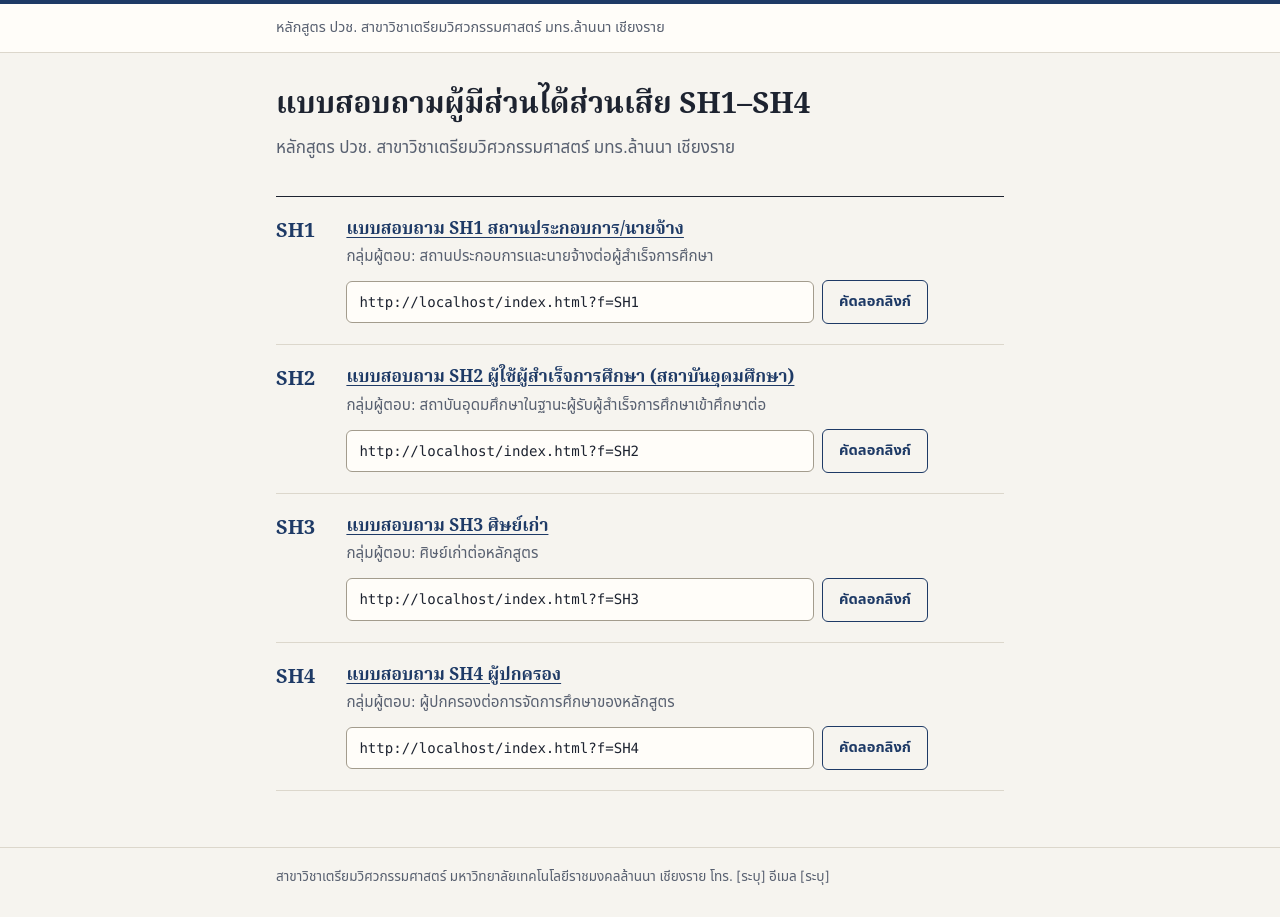
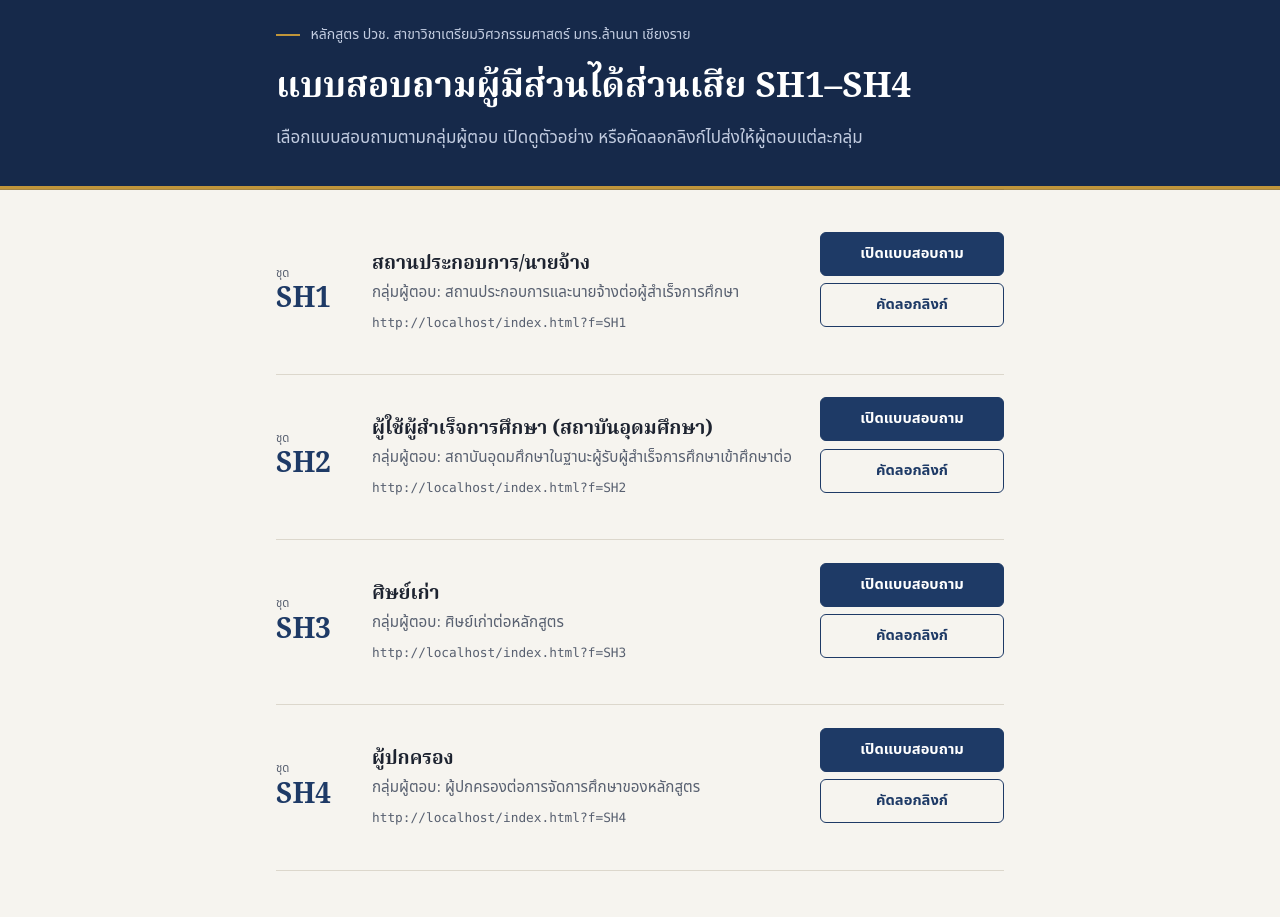
Before and after one commit to Bluewittawat/sh-survey, a plain HTML site: page index.html in a window 1280 px wide. Shown: the top 917 px of the page. Drawn offline with Linux system fonts and the light colour scheme; a web font is replaced by a local one.

Commit message:
Redesign: full-width header band, cleaner form index, framed instructions
Co-Authored-By: Claude Opus 5.5 <noreply@anthropic.com>

```diff
--- a/index.html
+++ b/index.html
@@ -11,8 +11,8 @@
 </script>
 <meta name="viewport" content="width=device-width, initial-scale=1, viewport-fit=cover">
 <meta name="color-scheme" content="light dark">
-<meta name="theme-color" content="#f6f4ef" media="(prefers-color-scheme: light)">
-<meta name="theme-color" content="#12151b" media="(prefers-color-scheme: dark)">
+<meta name="theme-color" content="#16294a" media="(prefers-color-scheme: light)">
+<meta name="theme-color" content="#17223b" media="(prefers-color-scheme: dark)">
 <meta name="robots" content="noindex">
 <title>แบบสอบถามผู้มีส่วนได้ส่วนเสีย</title>
 <link rel="preconnect" href="https://fonts.googleapis.com">
@@ -36,6 +36,10 @@
   --error-soft: #fbefed;
   --focus: #b35c00;
   --hover: #eeebe4;
+  --band: #16294a;
+  --band-ink: #ffffff;
+  --band-muted: #c2cce0;
+  --gold: #c0953a;
   --font-body: 'IBM Plex Sans Thai Looped', 'IBM Plex Sans Thai', 'Noto Sans Thai', 'Leelawadee UI', 'Leelawadee',
                'Thonburi', 'Tahoma', system-ui, -apple-system, 'Segoe UI', sans-serif;
   --font-head: 'Noto Serif Thai', 'Noto Serif', 'Leelawadee UI', 'Thonburi', 'Tahoma', Georgia, serif;
@@ -59,6 +63,10 @@
     --error-soft: #36201d;
     --focus: #ffb35c;
     --hover: #20252f;
+    --band: #17223b;
+    --band-ink: #f3f1ec;
+    --band-muted: #b3bdd2;
+    --gold: #d2a64b;
   }
 }
 
@@ -91,27 +99,32 @@ body {
 a { color: var(--accent); text-underline-offset: 3px; }
 :focus-visible { outline: 3px solid var(--focus); outline-offset: 2px; }
 
-/* ---------- masthead / footer ---------- */
-.masthead {
-  border-top: 4px solid var(--accent);
-  border-bottom: 1px solid var(--line);
-  padding-top: env(safe-area-inset-top, 0px);
-  background: var(--surface);
+/* ---------- hero (แถบหัวเต็มความกว้าง) / footer ---------- */
+h1, h2, h3 { font-family: var(--font-head); font-weight: 600; line-height: 1.45; margin: 0; }
+.hero {
+  position: relative;
+  background: var(--band); color: var(--band-ink);
+  /* พื้นหลังและเส้นทองเต็มความกว้างจอ ด้วย box-shadow / border-image-outset (ไม่ทำให้เกิด horizontal scroll) */
+  box-shadow: 0 0 0 100vmax var(--band);
+  border-bottom: 4px solid var(--gold);
+  border-image: linear-gradient(var(--gold), var(--gold)) 0 0 1 0 / 0 0 4px 0 / 0 100vmax;
+  clip-path: inset(0 -100vmax);
+  padding: calc(1.5rem + env(safe-area-inset-top, 0px)) 0 2rem;
+  margin-bottom: 1.75rem;
 }
-.masthead .wrap { padding-top: .7rem; padding-bottom: .7rem; }
-.masthead p { margin: 0; font-size: .9rem; color: var(--muted); font-weight: 500; }
-.site-foot { margin-top: 3.5rem; border-top: 1px solid var(--line); }
-.site-foot .wrap { padding-top: 1.1rem; padding-bottom: 1.5rem; }
+.eyebrow { display: flex; align-items: center; gap: .65rem; margin: 0 0 1.15rem; font-size: .88rem; font-weight: 500; color: var(--band-muted); line-height: 1.5; }
+.eyebrow::before { content: ''; flex: none; width: 24px; height: 2px; background: var(--gold); }
+.hero h1 { font-size: clamp(1.55rem, 1.1rem + 2vw, 2.2rem); line-height: 1.4; color: var(--band-ink); }
+.hero-sub { margin: .7rem 0 0; color: var(--band-muted); max-width: 38em; }
+.site-foot { margin-top: 4rem; border-top: 1px solid var(--line); background: var(--surface); }
+.site-foot .wrap { padding-top: 1.2rem; padding-bottom: 1.6rem; }
 .site-foot p { margin: 0; font-size: .85rem; color: var(--muted); }
 
-/* ---------- headings ---------- */
-h1, h2, h3 { font-family: var(--font-head); font-weight: 600; line-height: 1.45; margin: 0; }
-.form-head { padding: 2rem 0 1.25rem; }
-.form-head h1 { font-size: clamp(1.4rem, 1.05rem + 1.5vw, 1.85rem); }
-.form-head .subtitle { margin: .4rem 0 0; color: var(--muted); }
-
 /* ---------- intro ---------- */
-.intro { border-top: 1px solid var(--ink); border-bottom: 1px solid var(--line); padding: 1.1rem 0 1.2rem; }
+.intro {
+  background: var(--surface); border: 1px solid var(--line); border-left: 4px solid var(--gold);
+  border-radius: 4px; padding: 1.1rem 1.35rem 1.25rem; margin-top: 1.25rem;
+}
 .intro h2 { font-size: 1.15rem; margin-bottom: .35rem; }
 .intro p { margin: .45rem 0; }
 .intro .intro-thanks { margin-top: 1rem; }
@@ -278,26 +291,29 @@ input[type="text"]:disabled { opacity: .5; }
 .hp { position: absolute; left: -10000px; top: auto; width: 1px; height: 1px; overflow: hidden; }
 
 /* thanks */
-.thanks { padding: 2.5rem 0 1rem; }
-.thanks h1 { font-size: clamp(1.35rem, 1.05rem + 1.4vw, 1.75rem); }
 .thanks-msg {
-  margin: 1.5rem 0 0; padding: 1rem 1.2rem; font-size: 1.08rem;
-  border-left: 3px solid var(--accent); background: var(--surface);
+  margin: 2rem 0 0; padding: 1.25rem 1.4rem; font-size: 1.1rem;
+  border: 1px solid var(--line); border-left: 4px solid var(--gold); border-radius: 4px; background: var(--surface);
 }
 .thanks-msg:focus { outline: none; }
 
 /* index */
-.index-head { padding: 2rem 0 .5rem; }
-.index-head h1 { font-size: clamp(1.4rem, 1.05rem + 1.5vw, 1.85rem); }
-.index-head p { margin: .4rem 0 0; color: var(--muted); }
-.form-list { list-style: none; margin: 1.5rem 0 0; padding: 0; border-top: 1px solid var(--ink); }
-.form-list li { display: grid; grid-template-columns: 3.4rem minmax(0, 1fr); gap: .2rem 1rem; padding: 1.25rem 0; border-bottom: 1px solid var(--line); }
-.form-key { font-family: var(--font-head); font-weight: 700; font-size: 1.25rem; color: var(--accent); line-height: 1.5; }
-.form-list h2 { font-size: 1.08rem; }
-.form-list .group { margin: .15rem 0 .6rem; color: var(--muted); font-size: .95rem; }
-.link-row { display: flex; flex-wrap: wrap; gap: .5rem; align-items: center; }
-.link-row input { flex: 1 1 240px; font-size: .88rem; font-family: ui-monospace, 'SFMono-Regular', Menlo, Consolas, monospace; }
-.copy-msg { font-size: .85rem; color: var(--accent); min-width: 5em; }
+.index-note { margin: 0 0 1.25rem; color: var(--muted); font-size: .95rem; }
+.form-list { list-style: none; margin: -.5rem 0 0; padding: 0; }
+.form-row {
+  display: grid; grid-template-columns: 4.75rem minmax(0, 1fr) auto; gap: .5rem 1.25rem; align-items: center;
+  padding: 1.4rem 0; border-bottom: 1px solid var(--line);
+}
+.form-key { font-family: var(--font-head); font-weight: 700; font-size: 1.75rem; line-height: 1.1; color: var(--accent); font-variant-numeric: lining-nums; }
+.form-key span { display: block; margin-bottom: .3rem; font-family: var(--font-body); font-size: .72rem; font-weight: 500; color: var(--muted); }
+.form-row h2 { font-size: 1.2rem; line-height: 1.5; }
+.form-row h2 a { color: var(--ink); text-decoration: none; }
+.form-row h2 a:hover { color: var(--accent); text-decoration: underline; }
+.form-row .group { margin: .15rem 0 0; color: var(--muted); font-size: .95rem; line-height: 1.6; }
+.form-url { margin: .4rem 0 0; font-family: ui-monospace, 'SFMono-Regular', Menlo, Consolas, monospace; font-size: .8rem; color: var(--muted); overflow-wrap: anywhere; }
+.form-actions { display: flex; flex-direction: column; gap: .45rem; min-width: 11.5rem; }
+a.btn { display: inline-flex; align-items: center; justify-content: center; text-decoration: none; }
+.copy-msg { font-size: .82rem; color: var(--accent); text-align: center; min-height: 1.3em; line-height: 1.3; }
 
 /* ---------- narrow screens ---------- */
 @media (max-width: 719.98px) {
@@ -336,7 +352,11 @@ input[type="text"]:disabled { opacity: .5; }
   .scale-end.high { grid-row: 2; text-align: right; }
   .nav .btn { flex: 1 1 0; padding-left: .75rem; padding-right: .75rem; }
   .nav .spacer { display: none; }
-  .form-list li { grid-template-columns: 1fr; }
+  .form-row { grid-template-columns: 3.75rem minmax(0, 1fr); }
+  .form-key { font-size: 1.4rem; }
+  .form-actions { grid-column: 1 / -1; flex-direction: row; flex-wrap: wrap; min-width: 0; }
+  .form-actions .btn { flex: 1 1 0; }
+  .copy-msg { flex-basis: 100%; }
 }
 @media (prefers-reduced-motion: reduce) {
   *, *::before, *::after { transition: none !important; animation: none !important; scroll-behavior: auto !important; }
@@ -345,7 +365,6 @@ input[type="text"]:disabled { opacity: .5; }
 </head>
 <body>
 <a class="skip" href="#main">ข้ามไปยังเนื้อหา</a>
-<header class="masthead"><div class="wrap"><p id="program-name"></p></div></header>
 <main id="main" class="wrap" tabindex="-1">
   <noscript><p>กรุณาเปิดใช้งาน JavaScript ในเบราว์เซอร์เพื่อทำแบบสอบถาม</p></noscript>
 </main>
@@ -539,7 +558,6 @@ function isScriptUrlSet(url) {
   let uidCounter = 0;
   function uid(p) { uidCounter += 1; return (p || 'id') + uidCounter; }
 
-  document.getElementById('program-name').textContent = CONFIG.programShort;
   document.getElementById('contact-line').textContent = CONFIG.contact;
 
   /* สร้าง element โดยใช้ textContent / setAttribute เท่านั้น */
@@ -569,54 +587,68 @@ function isScriptUrlSet(url) {
     return i < 0 ? [title, ''] : [title.slice(0, i), title.slice(i + 3)];
   }
 
+  /* แถบหัวเต็มความกว้าง: ชื่อหลักสูตร + หัวเรื่อง */
+  function hero(title, sub) {
+    return el('header', { class: 'hero' }, [
+      el('p', { class: 'eyebrow', text: CONFIG.programShort }),
+      el('h1', { text: title }),
+      sub ? el('p', { class: 'hero-sub', text: sub }) : null,
+    ]);
+  }
+
   /* =============================================================== หน้ารวมลิงก์ */
   function renderIndex() {
     document.title = 'แบบสอบถามผู้มีส่วนได้ส่วนเสีย SH1–SH4';
-    main.replaceChildren();
-    main.append(el('div', { class: 'index-head' }, [
-      el('h1', { text: 'แบบสอบถามผู้มีส่วนได้ส่วนเสีย SH1–SH4' }),
-      el('p', { text: CONFIG.programShort }),
-    ]));
+    main.replaceChildren(hero('แบบสอบถามผู้มีส่วนได้ส่วนเสีย SH1–SH4',
+      'เลือกแบบสอบถามตามกลุ่มผู้ตอบ เปิดดูตัวอย่าง หรือคัดลอกลิงก์ไปส่งให้ผู้ตอบแต่ละกลุ่ม'));
     const list = el('ol', { class: 'form-list' });
     FORMS.forEach(function (spec) {
       const url = new URL(window.location.href);
       url.search = '?f=' + spec.key;
       url.hash = '';
       const href = url.toString();
-      const fieldId = uid('link-');
+      const titleId = uid('form-title-');
       const msg = el('span', { class: 'copy-msg', role: 'status', 'aria-live': 'polite' });
-      const field = el('input', { type: 'text', id: fieldId, readonly: true });
-      field.value = href;
-      field.addEventListener('focus', function () { field.select(); });
-      const copyBtn = el('button', { type: 'button', class: 'btn secondary small', text: 'คัดลอกลิงก์' });
+      const copyBtn = el('button', { type: 'button', class: 'btn secondary small', 'aria-describedby': titleId, text: 'คัดลอกลิงก์' });
       copyBtn.addEventListener('click', function () {
-        copyText(href, field).then(function (ok) {
-          msg.textContent = ok ? 'คัดลอกแล้ว' : 'คัดลอกไม่ได้ กรุณาคัดลอกจากช่องลิงก์';
+        copyText(href).then(function (ok) {
+          msg.textContent = ok ? 'คัดลอกลิงก์แล้ว' : 'คัดลอกไม่ได้ กรุณาคัดลอกลิงก์ด้านซ้าย';
           setTimeout(function () { msg.textContent = ''; }, 2500);
         });
       });
-      const titleParts = splitTitle(spec.title);
-      list.append(el('li', null, [
-        el('div', { class: 'form-key', 'aria-hidden': 'true', text: spec.key }),
+      const titleMain = splitTitle(spec.title)[0];
+      const shortTitle = titleMain.replace(new RegExp('^แบบสอบถาม\\s+' + spec.key + '\\s*'), '') || titleMain;
+      list.append(el('li', { class: 'form-row' }, [
+        el('div', { class: 'form-key', 'aria-hidden': 'true' }, [el('span', { text: 'ชุด' }), spec.key]),
         el('div', null, [
-          el('h2', null, el('a', { href: href, text: titleParts[0] })),
+          el('h2', { id: titleId }, el('a', { href: href, 'aria-label': titleMain, text: shortTitle })),
           el('p', { class: 'group', text: 'กลุ่มผู้ตอบ: ' + spec.group }),
-          el('label', { class: 'sr-only', for: fieldId, text: 'ลิงก์ของ ' + spec.key }),
-          el('div', { class: 'link-row' }, [field, copyBtn, msg]),
+          el('p', { class: 'form-url', text: href }),
+        ]),
+        el('div', { class: 'form-actions' }, [
+          el('a', { class: 'btn small', href: href, 'aria-describedby': titleId, text: 'เปิดแบบสอบถาม' }),
+          copyBtn,
+          msg,
         ]),
       ]));
     });
     main.append(list);
   }
 
-  function copyText(text, field) {
+  function copyText(text) {
     if (navigator.clipboard && window.isSecureContext) {
-      return navigator.clipboard.writeText(text).then(function () { return true; }, function () { return legacyCopy(field); });
+      return navigator.clipboard.writeText(text).then(function () { return true; }, function () { return legacyCopy(text); });
     }
-    return Promise.resolve(legacyCopy(field));
+    return Promise.resolve(legacyCopy(text));
   }
-  function legacyCopy(field) {
-    try { field.focus(); field.select(); return document.execCommand('copy'); } catch (e) { return false; }
+  function legacyCopy(text) {
+    const ta = el('textarea', { readonly: true, 'aria-hidden': 'true', style: 'position:fixed;top:0;left:-9999px;opacity:0' });
+    ta.value = text;
+    document.body.append(ta);
+    let ok = false;
+    try { ta.select(); ok = document.execCommand('copy'); } catch (e) { ok = false; }
+    ta.remove();
+    return ok;
   }
 
   /* =============================================================== แบบสอบถาม */
@@ -643,10 +675,7 @@ function isScriptUrlSet(url) {
     main.replaceChildren();
 
     /* หัวเรื่อง */
-    main.append(el('header', { class: 'form-head' }, [
-      el('h1', { text: titleParts[0] }),
-      titleParts[1] ? el('p', { class: 'subtitle', text: titleParts[1] }) : null,
-    ]));
+    main.append(hero(titleParts[0]));
 
     if (restored) {
       const notice = el('div', { class: 'notice', role: 'status' }, [
@@ -1114,7 +1143,7 @@ function isScriptUrlSet(url) {
   function renderThanks(spec) {
     const titleParts = splitTitle(spec.title);
     const msg = el('p', { class: 'thanks-msg', tabindex: '-1', text: 'ได้รับคำตอบของท่านเรียบร้อยแล้ว ขอขอบพระคุณที่ให้ข้อมูลเพื่อการพัฒนาหลักสูตร' });
-    main.replaceChildren(el('div', { class: 'thanks', role: 'status' }, [el('h1', { text: titleParts[0] }), msg]));
+    main.replaceChildren(hero(titleParts[0]), el('div', { class: 'thanks', role: 'status' }, msg));
     window.scrollTo({ top: 0, behavior: 'auto' });
     msg.focus({ preventScroll: true });
   }
```
Also changed, not shown: tests/browser.js (+3 -2 lines).
